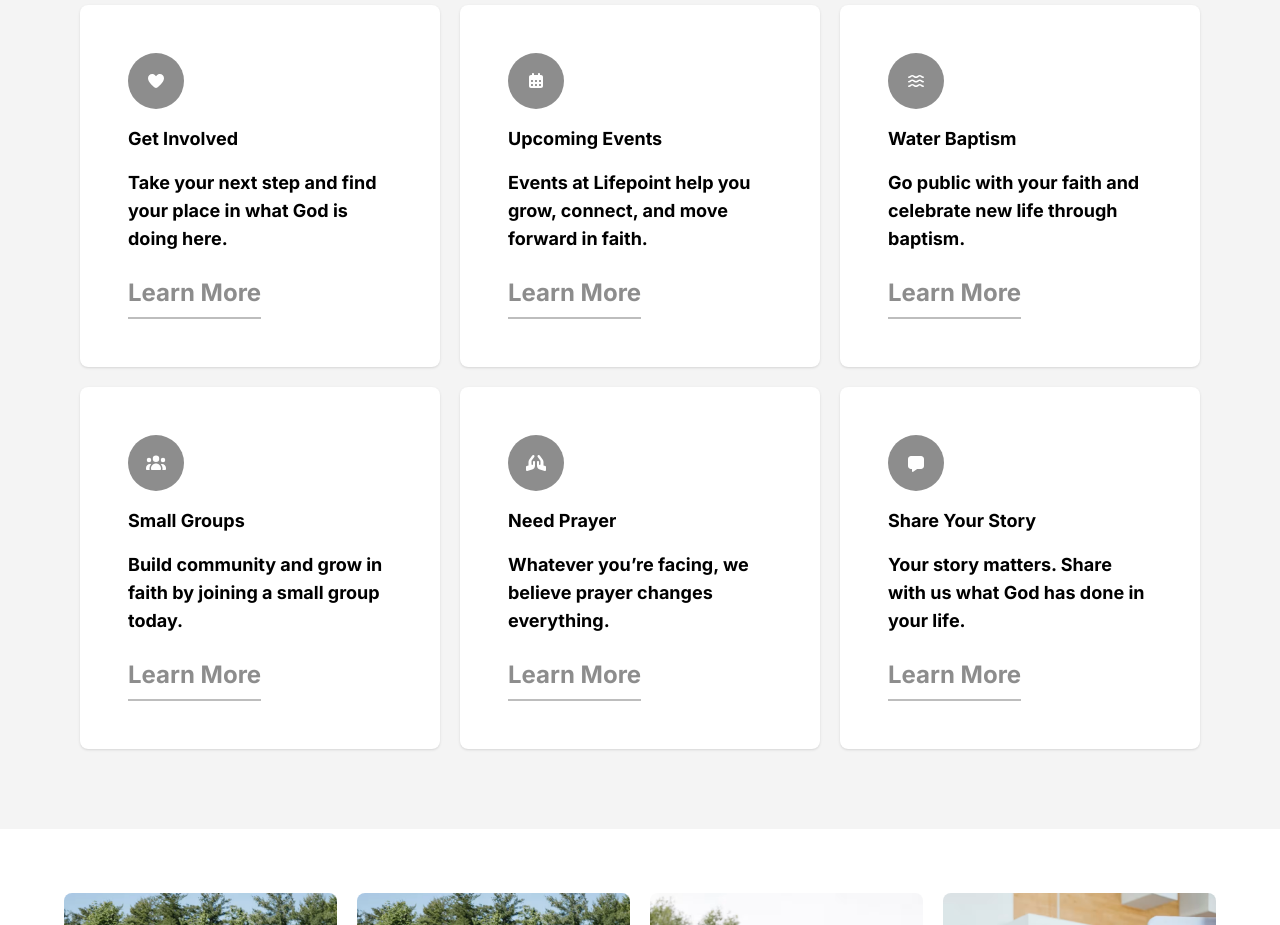
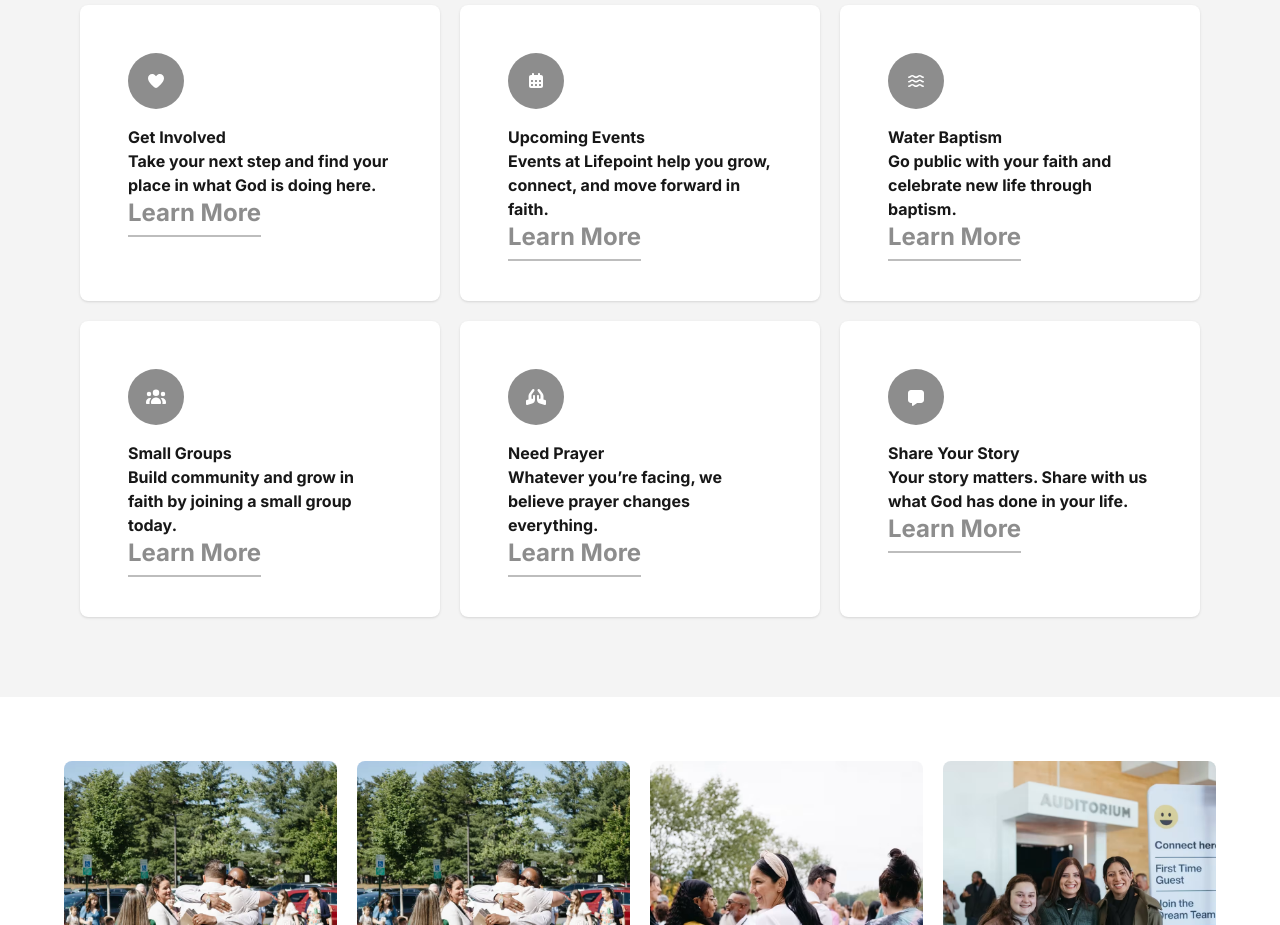
Before and after one commit to allbrightrof/lifepoint, a Next.js app: page / in a window 1280 px wide. Shown: the part 3940-4865 px from the top of the page. Built offline with nearby package versions, Linux system fonts and the light colour scheme.

Commit message:
new changes

```diff
--- a/components/EventDetails.jsx
+++ b/components/EventDetails.jsx
@@ -79,11 +79,13 @@ const features = [
          <div className="w-14 h-14 rounded-full bg-[#8d8d8d] flex items-center justify-center">
         <FontAwesomeIcon icon={features.icon} className='text-white' />
     </div>
-                <h3 className='font-bold text-lg text-black'>{features.title}</h3>
-                <p className='font-bold text-lg text-black'>{features.description}</p>
+    <div>
+                <h3 className='font-bold text-black-200'>{features.title}</h3>
+                <p className='font-bold text-black-500 '>{features.description}</p>
              <span className="cursor-pointer font-bold text-[#8d8d8d] text-2xl py-2 border-b-2 border-[#bdbdbd] hover:border-transparent transition-all duration-300 w-max">
   Learn More
 </span>
+</div>
             </div>
         ))}
      </div>
```
